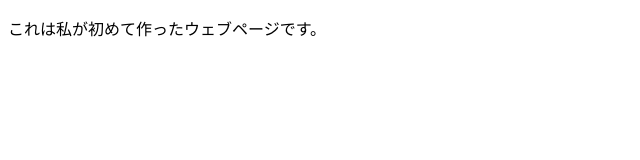
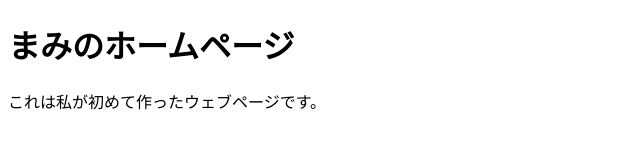
Before and after one commit to Mami-ugok/Mami-ugok.github.io, a plain HTML site: page index.html in a window 1280 px wide. Shown: the whole page, without its empty margins (0-640 px from the left). Drawn offline with Linux system fonts and the light colour scheme.

Commit message:
Add files via upload

```diff
--- a/index.html
+++ b/index.html
@@ -6,6 +6,7 @@
     <title>初めてのウェブページ</title>
   </head>
   <body>
+    <h1>まみのホームページ</h1>
     <p>これは私が初めて作ったウェブページです。</p>
   </body>
 </html>
```
